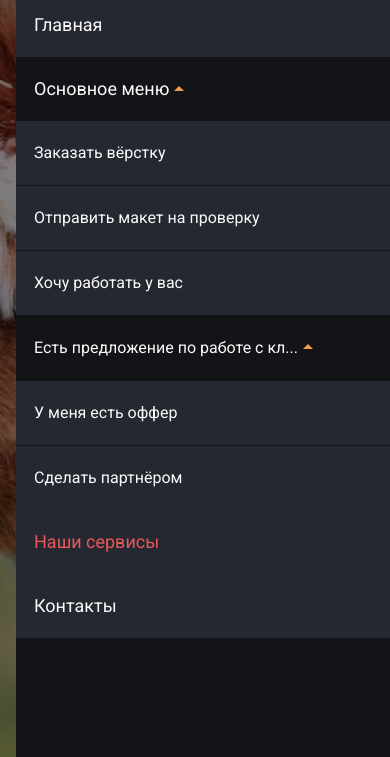
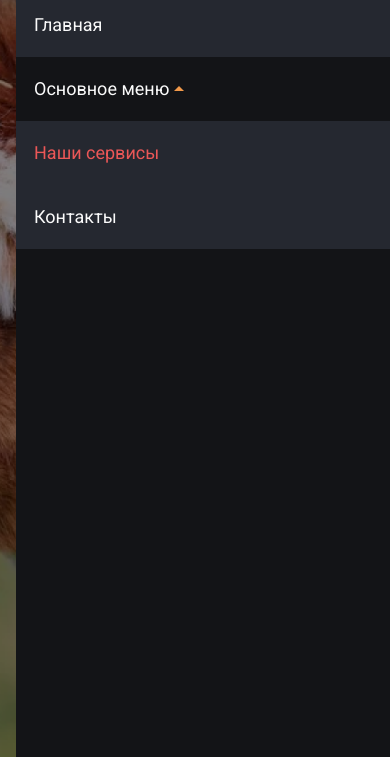
Before and after one commit to bugrovms/alpacanav, a plain HTML site: page index.html in a window 390 px wide. Shown: the part 87-844 px from the top of the page. Drawn offline with Linux system fonts and the light colour scheme.

Commit message:
правки адаптива меню

```diff
--- a/index.html
+++ b/index.html
@@ -9,6 +9,7 @@
     <title>Document</title>
 </head>
 <body>
+    <div class="modal-backdrop modal-backdrop--fade modal-backdrop--show"></div>
     <header class="header">
         <div class="header__wrap container">
             <div class="header__logo">
@@ -24,14 +25,14 @@
                     <li class="nav__item dropmenu">
                         <a href="" class="nav__link nav__link--top nav__link--active">Основное меню</a>
                         <div class="nav__list-inner nav__list-inner--1">
-                            <ul class="nav__list-second nav__list-second--arrow">
+                            <ul class="nav__list-second nav__list-second--arrow nav__list-second--drop">
                                 <li class="nav__item"><a class="nav__link" href="">Заказать вёрстку</a></li>
                                 <li class="nav__item"><a class="nav__link" href="">Отправить макет на проверку</a></li>
                                 <li class="nav__item"><a class="nav__link" href="">Хочу работать у вас</a></li>
                                 <li class="nav__item dropmenu">
                                     <a class="nav__link nav__link--right nav__link--active" href="">Есть предложение по работе с кл...</a>
                                     <div class="nav__list-inner nav__list-inner--2">
-                                        <ul class="nav__list-second nav__list-second--right">
+                                        <ul class="nav__list-second nav__list-second--right nav__list-second--drop">
                                             <li class="nav__item"><a class="nav__link" href="">У меня есть оффер</a></li>
                                             <li class="nav__item"><a class="nav__link" href="">Сделать партнёром</a></li>
                                         </ul>
@@ -61,7 +62,6 @@
                     <a class="header__tel-link" href="#">+1 (321) 222-33-33</a>
                 </span>
             </div>
-            <div class="modal-backdrop fade show"></div>
         </div>
     </header>
 
--- a/style/style.css
+++ b/style/style.css
@@ -36,6 +36,7 @@ body {
   padding: 6px;
   align-items: flex-end;
   display: none;
+  border: none;
 }
 
 .burger__item {
@@ -141,11 +142,11 @@ body {
     margin-top: -14px;
 }
 
-.dropmenu:hover .nav__link--top:after {
+.dropmenu:hover > .nav__link--top:after {
     transform: rotate(180deg);
 }
 
-.dropmenu:hover .nav__link--right:after {
+.dropmenu:hover > .nav__link--right:after {
     transform: rotate(180deg);
 }
 
@@ -253,11 +254,11 @@ body {
     background-color: #000;
 }
 
-.modal-backdrop.show {
+.modal-backdrop--show {
     opacity: .5;
 }
 
-.modal-backdrop.fade {
+.modal-backdrop--fade {
     opacity: 0;
 }
 
@@ -349,7 +350,7 @@ body {
       z-index: 0;
   }
 
-  .modal-backdrop.show {
+  .modal-backdrop--show {
     opacity: .5;
 }
 
@@ -363,6 +364,10 @@ body {
     right: 22px;
 }
 
+.nav__list-second {
+    display: none;
+}
+
 }
 
 @media (max-width: 374px) {
```
